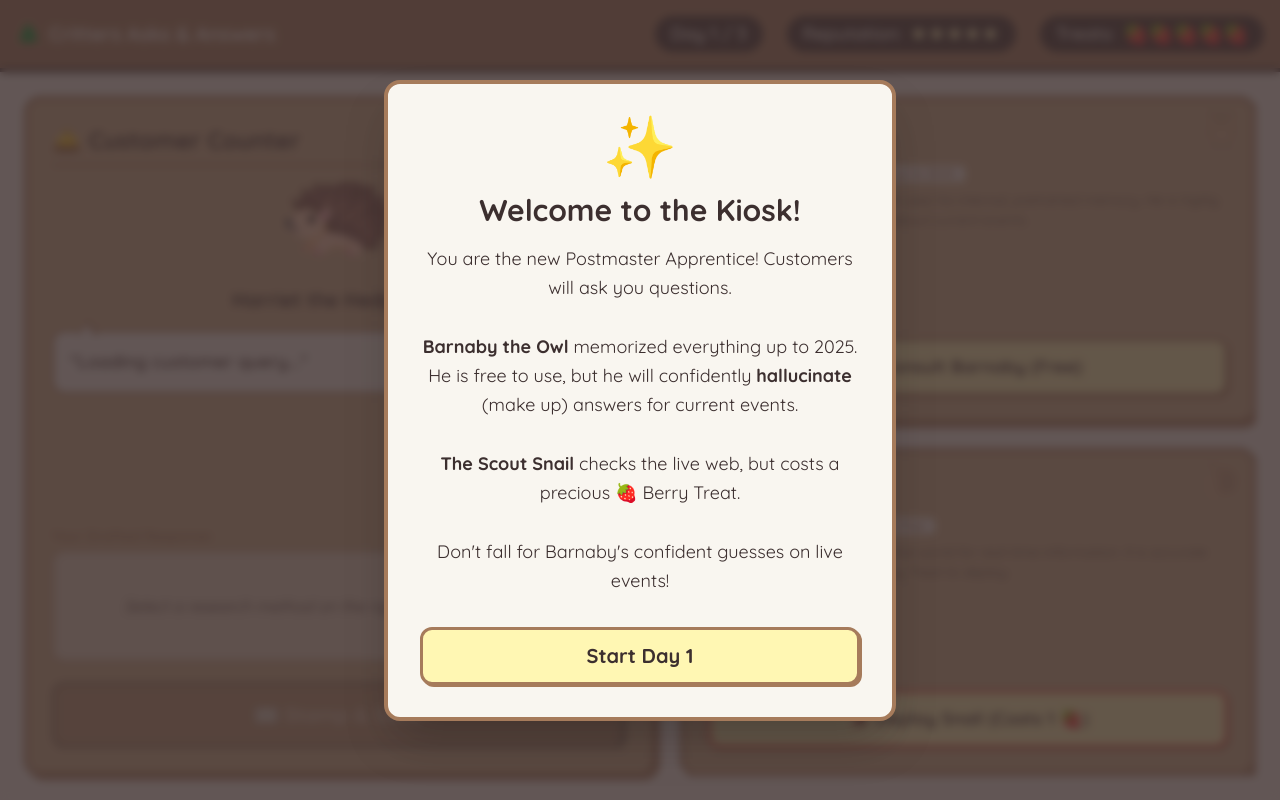
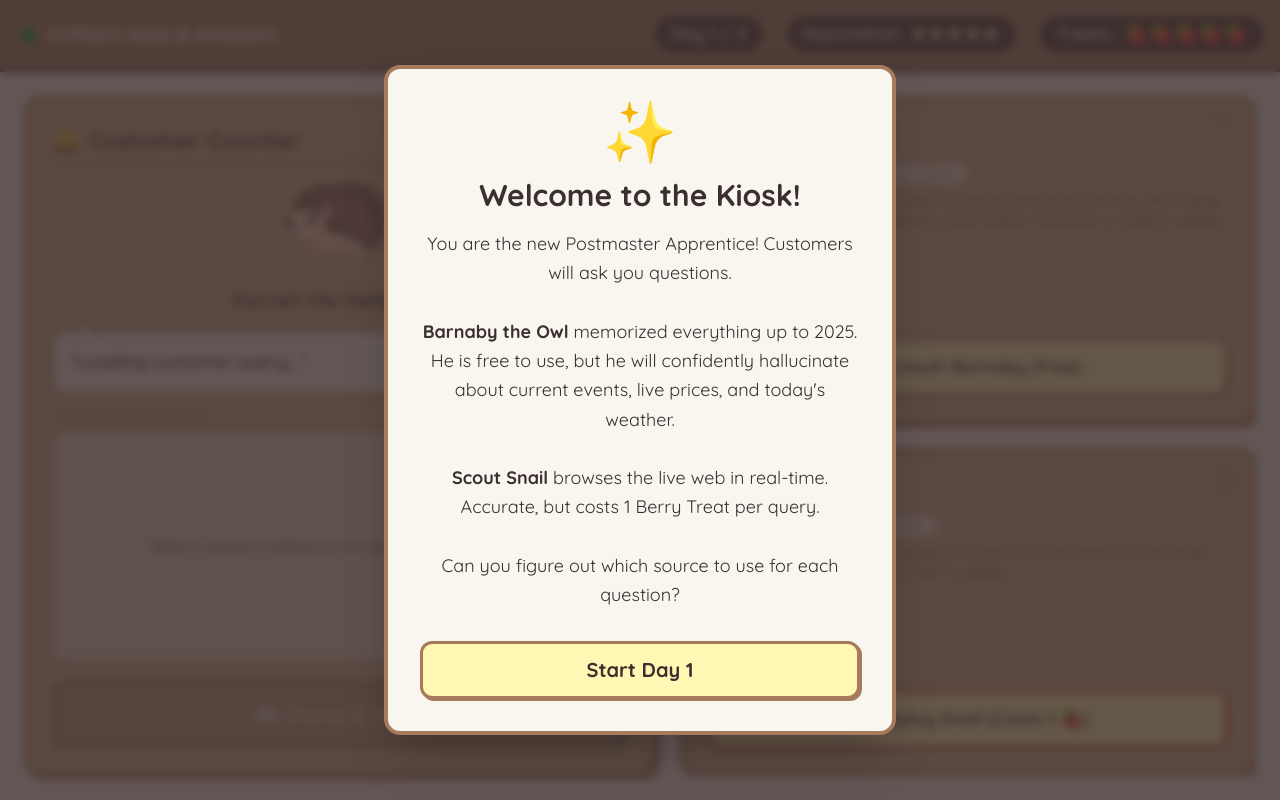
Before and after one commit to Rabeet-Ahmer/Critters-Ask-Answers, a plain HTML site: page index.html in a window 1280 px wide. Drawn offline with nearby package versions, Linux system fonts and the light colour scheme.

Commit message:
Fix emoji cutoff in customer desk panel by adjusting flex layout

```diff
--- a/index.html
+++ b/index.html
@@ -111,7 +111,7 @@
                 <span id="ui-customer-count" class="text-sm bg-warmbrown text-cream px-3 py-1 rounded-full">1 / 3</span>
             </h2>
 
-            <div class="flex-1 overflow-y-auto pr-1 flex flex-col justify-between gap-3 min-h-0">
+            <div class="flex-1 overflow-y-auto pr-1 flex flex-col gap-3 min-h-0">
                 <div class="flex flex-col items-center shrink-0">
                     <div id="character-emoji" class="text-6xl md:text-8xl mb-2 animate-bounce">🦔</div>
                     <div id="character-name" class="font-bold text-lg md:text-xl mb-1 text-chocolate">Harriet the Hedgehog</div>
@@ -126,9 +126,9 @@
                 </div>
 
                 <!-- Draft Answer Box -->
-                <div class="w-full mt-auto shrink-0">
-                    <h3 class="font-bold text-xs md:text-sm text-warmbrown mb-1">Your Drafted Response:</h3>
-                    <div id="draft-box" class="bg-white/50 border-2 border-dashed border-warmbrown rounded-xl p-3 h-20 md:h-28 flex items-center justify-center text-center text-chocolate italic text-sm md:text-base overflow-y-auto">
+                <div class="w-full flex-1 min-h-0 flex flex-col shrink-0">
+                    <h3 class="font-bold text-xs md:text-sm text-warmbrown mb-1 shrink-0">Your Drafted Response:</h3>
+                    <div id="draft-box" class="bg-white/50 border-2 border-dashed border-warmbrown rounded-xl p-3 flex-1 flex items-center justify-center text-center text-chocolate italic text-sm overflow-y-auto">
                         Select a research method on the right to draft an answer...
                     </div>
                 </div>
@@ -147,7 +147,7 @@
                 <div>
                     <h2 class="text-xl md:text-2xl font-bold mb-1 text-chocolate">Barnaby's Brain</h2>
                     <p class="text-xs text-warmbrown font-bold mb-2 bg-cream inline-block px-2 rounded">Status: Memorized everything up to 2025.</p>
-                    <p class="text-xs md:text-sm italic text-chocolate/80">Barnaby is free to consult. He uses his internal, pretrained memory. He is highly confident, but doesn't know about current events.</p>
+                    <p class="text-xs md:text-sm italic text-chocolate/80">Barnaby is free to consult. He uses his internal, pretrained memory. He is highly confident, but doesn't know about current events, live prices, or today's weather.</p>
                 </div>
                 <button id="btn-owl" class="btn-yellow w-full py-2 md:py-3 font-bold text-base md:text-lg mt-3 shrink-0">
                     🦉 Consult Barnaby (Free)
@@ -325,7 +325,7 @@
 
         function initGame() {
             showModal("Welcome to the Kiosk!",
-                "You are the new Postmaster Apprentice! Customers will ask you questions.<br><br><b>Barnaby the Owl</b> memorized everything up to 2025. He is free to use, but he will confidently <b>hallucinate</b> (make up) answers for current events.<br><br><b>The Scout Snail</b> checks the live web, but costs a precious 🍓 Berry Treat.<br><br>Don't fall for Barnaby's confident guesses on live events!",
+                "You are the new Postmaster Apprentice! Customers will ask you questions.<br><br><b>Barnaby the Owl</b> memorized everything up to 2025. He is free to use, but he will confidently hallucinate about current events, live prices, and today's weather.<br><br><b>Scout Snail</b> browses the live web in real-time. Accurate, but costs 1 Berry Treat per query.<br><br>Can you figure out which source to use for each question?",
                 "Start Day 1",
                 startDay);
         }
@@ -469,13 +469,13 @@
 
             if (reputation >= 4) {
                 title = "🎉 Certified Master Prompter!";
-                message = "Outstanding job! You successfully managed the kiosk with high praise.<br><br>You truly mastered the concept that <b>Pretrained AI Models have a knowledge cutoff</b>. By perfectly balancing Web Retrieval (Scout Snail) for current events and internal memory (Barnaby) for historical facts, you kept the villagers safe from AI hallucinations!<br><br>Your final reputation: " + ('★'.repeat(reputation)) + ('☆'.repeat(5 - reputation));
+                message = "Outstanding job! You successfully managed the kiosk with high praise.<br><br>You truly mastered the concept that <b>Pretrained AI Models have a knowledge cutoff</b>. By perfectly distinguishing between static knowledge and live information, you proved that LLMs like me have limitations, and the best practices involve knowing when to retrieve live data vs. using pretrained knowledge.";
             } else if (reputation === 3) {
                 title = "👍 Capable Postmaster!";
-                message = "Good job! You managed the kiosk, though a few villagers got mixed up by bad advice.<br><br>Remember, <b>Pretrained AI Models have a knowledge cutoff</b>. You caught most of Barnaby's hallucinations, but next time, be extra careful to use the Scout Snail for current events!<br><br>Your final reputation: " + ('★'.repeat(reputation)) + ('☆'.repeat(5 - reputation));
+                message = "Good job! You managed the kiosk, though a few villagers got mixed up by bad advice.<br><br>Remember, <b>Pretrained AI Models have a knowledge cutoff</b>. You caught most of the real-time questions, but remember: current events, live prices, today's weather, and real-time updates always need live retrieval.";
             } else {
                 title = "😅 Barely Scraped By!";
-                message = "Phew... You kept the kiosk open, but the villagers are very skeptical of your advice.<br><br>You fell for Barnaby's confident hallucinations a bit too often. Always remember: <b>Pretrained AI Models have a knowledge cutoff</b> and cannot know current events without a live web search!<br><br>Your final reputation: " + ('★'.repeat(reputation)) + ('☆'.repeat(5 - reputation));
+                message = "Phew... You kept the kiosk open, but the villagers are very skeptical of your advice.<br><br>You fell for Barnaby's confident hallucinations a bit too often. Always remember: Pretrained AI models like me have a knowledge cutoff. Questions about 'today', 'current', 'now', or 'latest' almost always need live web retrieval!";
             }
 
             showModal(title, message, "Play Again", () => location.reload());
```
